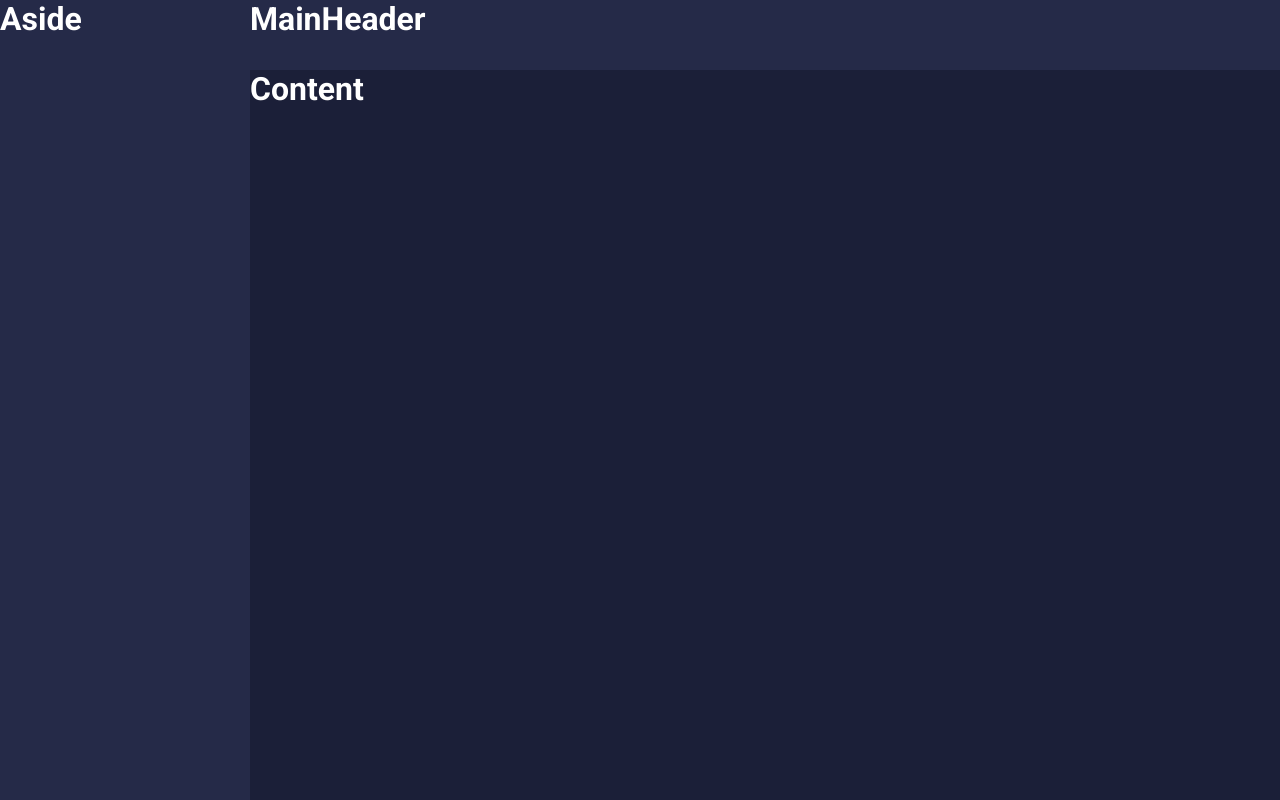
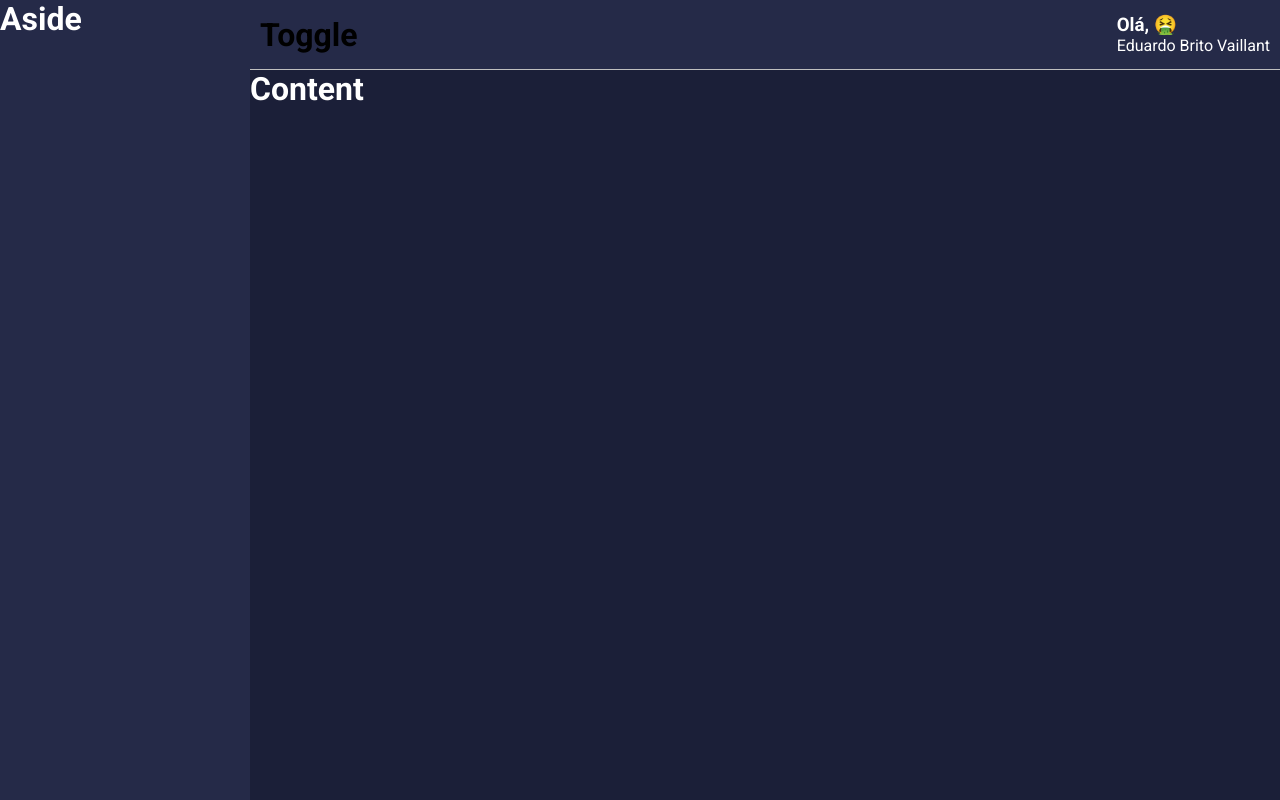
Before and after one commit to eduardovaillant/react-dashboard, a React (Create React App) app: page / in a window 1280 px wide. Built offline with nearby package versions, Linux system fonts and the light colour scheme.

Commit message:
feat: add MainHeader containers

```diff
--- a/src/components/MainHeader/index.tsx
+++ b/src/components/MainHeader/index.tsx
@@ -1,11 +1,22 @@
-import React from 'react'
+import React, { useMemo } from 'react'
 
-import { Container } from './styles'
+import { Container, Profile, Welcome, UserName } from './styles'
+import emojis from '../../utils/emojis'
 
 const MainHeader: React.FC = () => {
+
+  const emoji = useMemo(() => {
+    const index = Math.floor(Math.random() * emojis.length)
+    return emojis[index]
+  }, [])
+
   return (
     <Container>
-      <h1>MainHeader</h1>
+      <h1>Toggle</h1>
+      <Profile>
+        <Welcome>Olá, {emoji}</Welcome>
+        <UserName>Eduardo Brito Vaillant</UserName>
+      </Profile>
     </Container>
   )
 }
--- a/src/components/MainHeader/styles.ts
+++ b/src/components/MainHeader/styles.ts
@@ -2,6 +2,20 @@
 
 export const Container = styled.div`
   grid-area: MH;
+  background-color: ${props => props.theme.colors.secondary};
+  display: flex;
+  justify-content: space-between;
+  align-items: center;
+
+  padding: 0 10px;
+
+  border-bottom: 1px solid ${props => props.theme.colors.gray};
+`;
+
+export const Profile = styled.div`
   color: ${props => props.theme.colors.white};
-  background-color: ${props => props.theme.colors.secondary};
-`
+`;
+
+export const Welcome = styled.h3``;
+
+export const UserName = styled.span``
--- /dev/null
+++ b/src/utils/emojis.ts
@@ -0,0 +1,2 @@
+// eslint-disable-next-line import/no-anonymous-default-export
+export default ['😀', '😍', '😎', '🤮']
```
